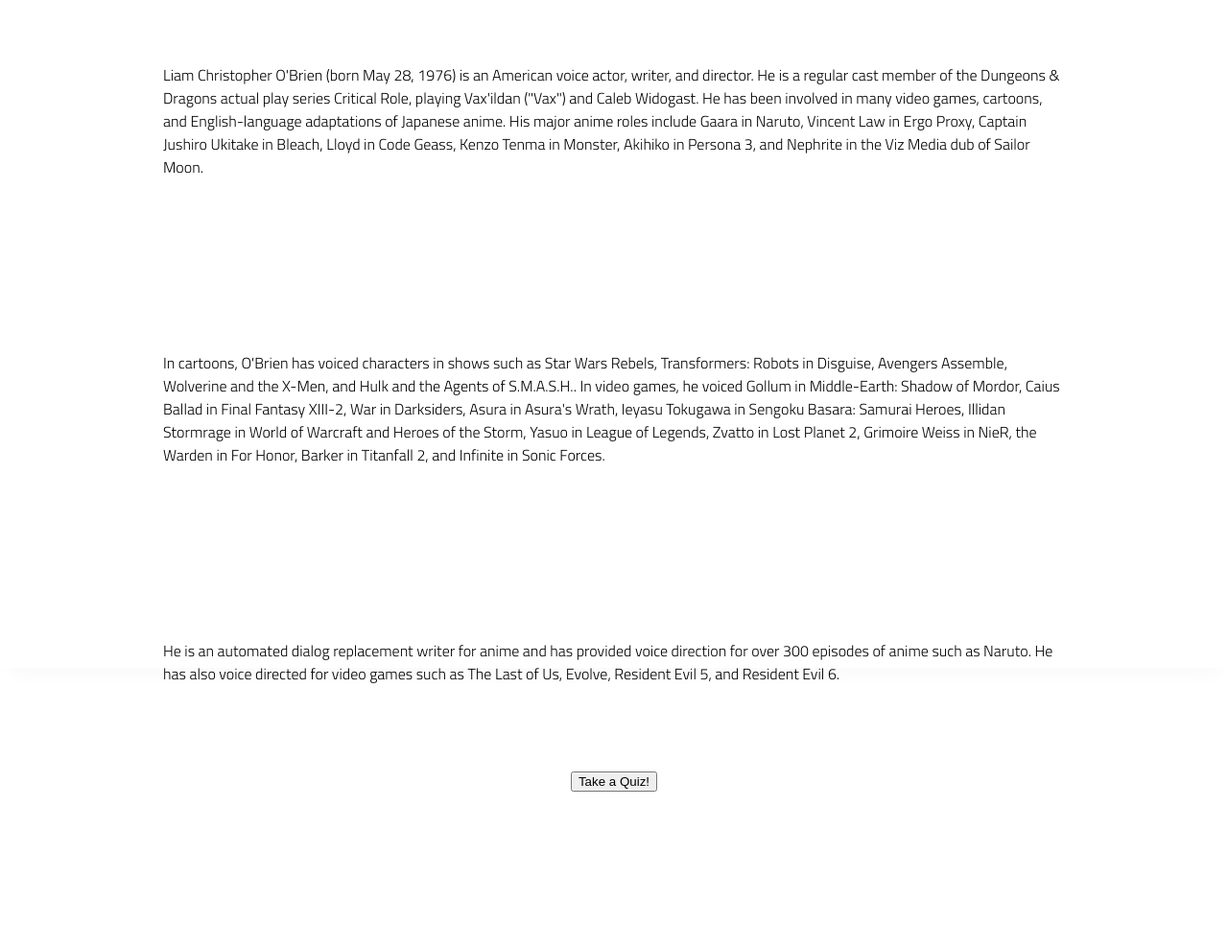
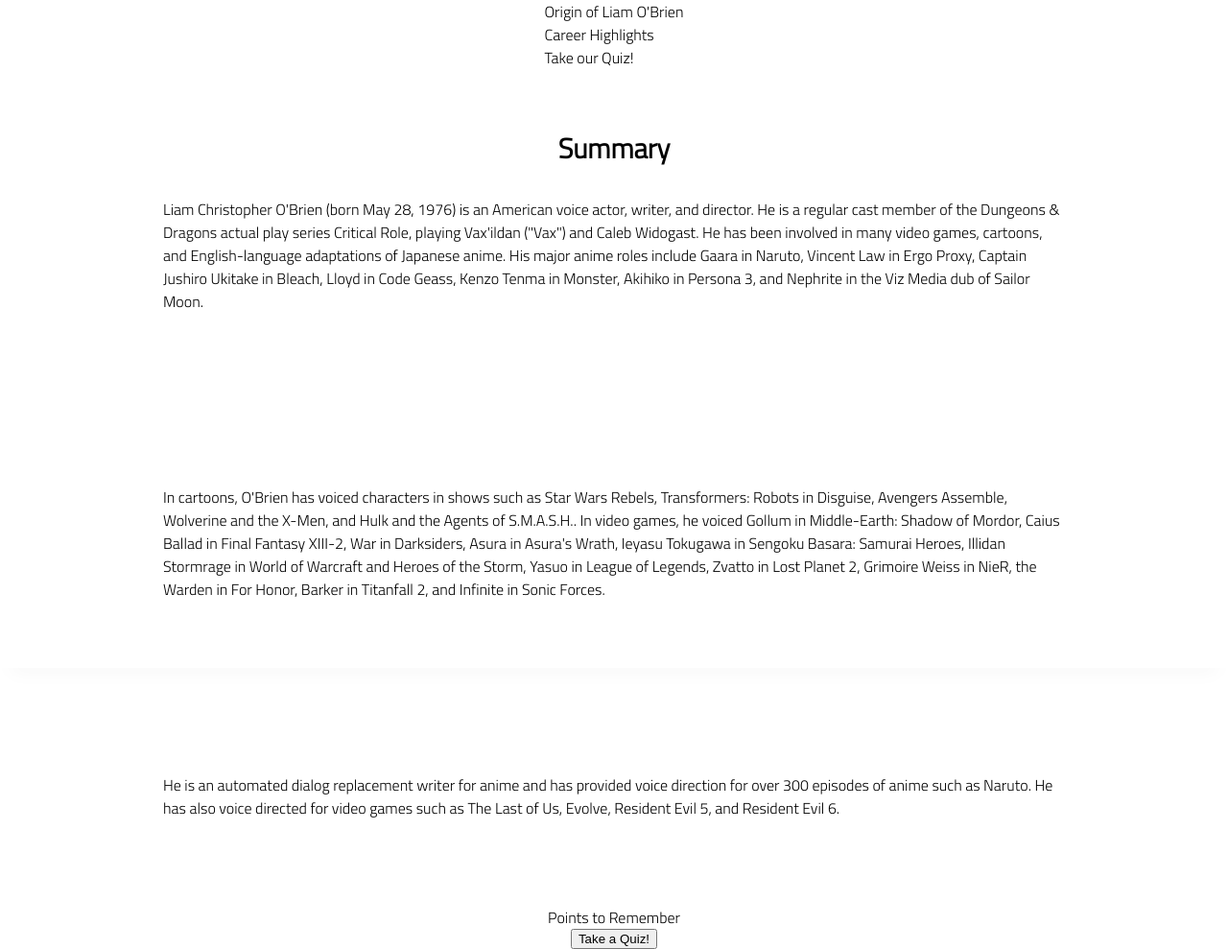
Before and after one commit to classalto/lab-01-quiz-page, a plain HTML site: page index.html in a window 1280 px wide. Shown: the part 104-1093 px from the top of the page at 96% size. Before the commit the page ends 929 px from the top, so only its background shows below. Drawn offline with Linux system fonts and the light colour scheme.

Commit message:
create images/ and update index.html to include ordered and unordered list elements

```diff
--- a/app.js
+++ b/app.js
@@ -1,5 +1,5 @@
 // import functions and grab DOM elements
-
+const
 // initialize state
 
 // set event listeners to update state and DOM
--- a/index.html
+++ b/index.html
@@ -20,7 +20,16 @@
     </header>
 
     <main>
+        <nav>
+            <h3>Navigation</h3>
+            <ol>
+                <li>Origin of Liam O'Brien</li>
+                <li>Career Highlights</li>
+                <li>Take our Quiz!</li>
+            </ol>
+        </nav>
         <section>
+            <h2>Summary</h2>
             <p>Liam Christopher O'Brien (born May 28, 1976) is an American voice actor, writer, and director. He is a regular cast member of the Dungeons & Dragons actual play series Critical Role, playing Vax'ildan ("Vax") and Caleb Widogast. He has been involved in many video games, cartoons, and English-language adaptations of Japanese anime. His major anime roles include Gaara in Naruto, Vincent Law in Ergo Proxy, Captain Jushiro Ukitake in Bleach, Lloyd in Code Geass, Kenzo Tenma in Monster, Akihiko in Persona 3, and Nephrite in the Viz Media dub of Sailor Moon.</p>
         </section>
         <section>
@@ -29,6 +38,14 @@
         <section>
             <p>He is an automated dialog replacement writer for anime and has provided voice direction for over 300 episodes of anime such as Naruto. He has also voice directed for video games such as The Last of Us, Evolve, Resident Evil 5, and Resident Evil 6.</p>
         </section>
+        <aside>
+            <h3>Points to Remember</h3>
+            <ul>
+                <li></li>
+                <li></li>
+                <li></li>
+            </ul>
+        </aside>
         <button id="quiz-button">Take a Quiz!</button>
     </main>
     <footer>
```
Also changed, not shown: style.css (added).
